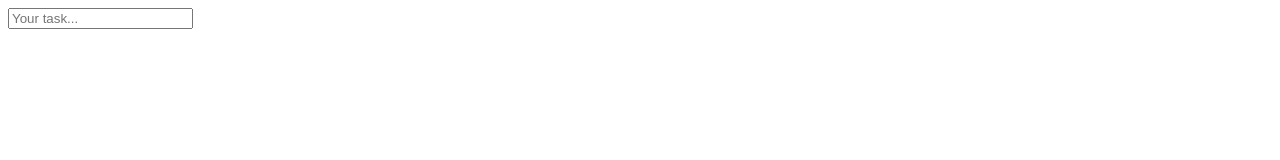
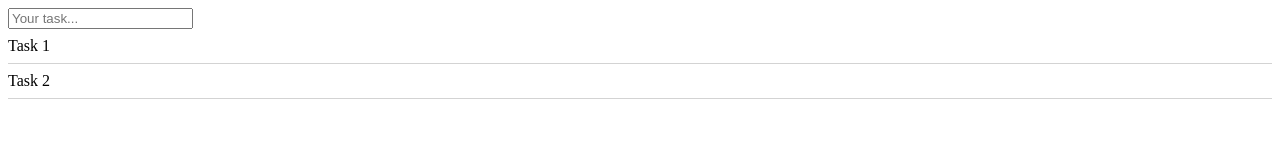
Before and after one commit to handcode-stuart/local-storage-task-list, a React (Create React App) app: page / in a window 1280 px wide. Shown: the top 160 px of the page. Built offline with nearby package versions, Linux system fonts and the light colour scheme.

Commit message:
Added basic styling

```diff
--- a/package.json
+++ b/package.json
@@ -5,7 +5,8 @@
     "dependencies": {
         "react": "^16.8.6",
         "react-dom": "^16.8.6",
-        "react-scripts": "3.0.1"
+        "react-scripts": "3.0.1",
+        "styled-components": "^4.3.2"
     },
     "scripts": {
         "start": "react-scripts start",
--- a/src/App.js
+++ b/src/App.js
@@ -1,4 +1,16 @@
 import React, { useState } from "react";
+import styled from "styled-components";
+
+const StyledTaskList = styled.ul`
+    margin: 0;
+    padding: 0;
+    list-style-type: none;
+`;
+
+const Task = styled.li`
+    border-bottom: 1px solid lightgrey;
+    padding: 8px 0;
+`;
 
 const TaskInput = ({ onSubmit }) => {
     const [task, setTask] = useState("");
@@ -30,15 +42,24 @@ const TaskInput = ({ onSubmit }) => {
 };
 
 const TaskList = ({ tasks }) => (
-    <ul>
+    <StyledTaskList>
         {tasks.map(task => (
-            <li key={task.id}>{task.body}</li>
+            <Task key={task.id}>{task.body}</Task>
         ))}
-    </ul>
+    </StyledTaskList>
 );
 
 const App = () => {
-    const [tasks, setTasks] = useState([]);
+    const [tasks, setTasks] = useState([
+        {
+            id: "435ewfh",
+            body: "Task 1",
+        },
+        {
+            id: "673rf65",
+            body: "Task 2",
+        },
+    ]);
 
     const handleSubmit = task => {
         setTasks([...tasks, task]);
```
Also changed, not shown: 1 other file (tests, documents, lock files or other folders).
